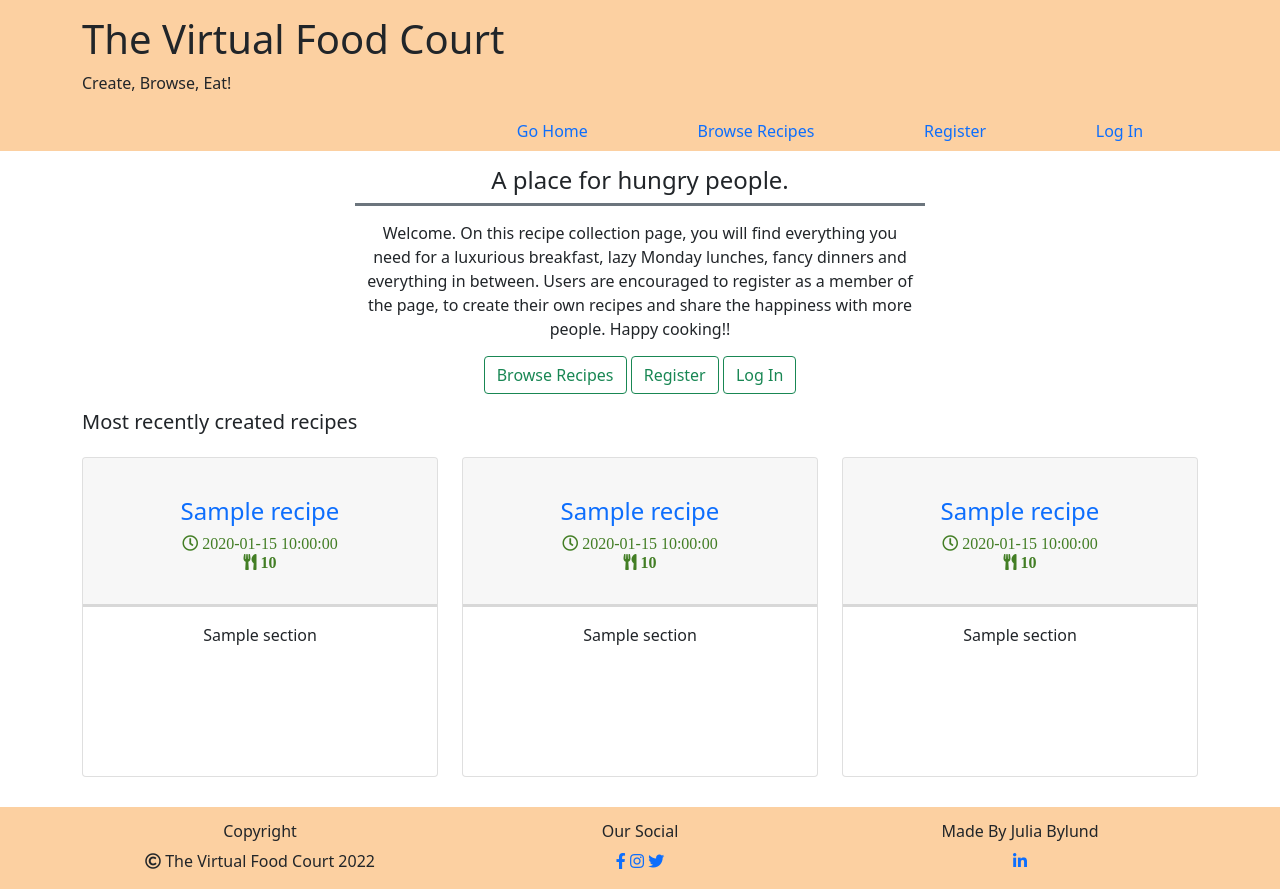
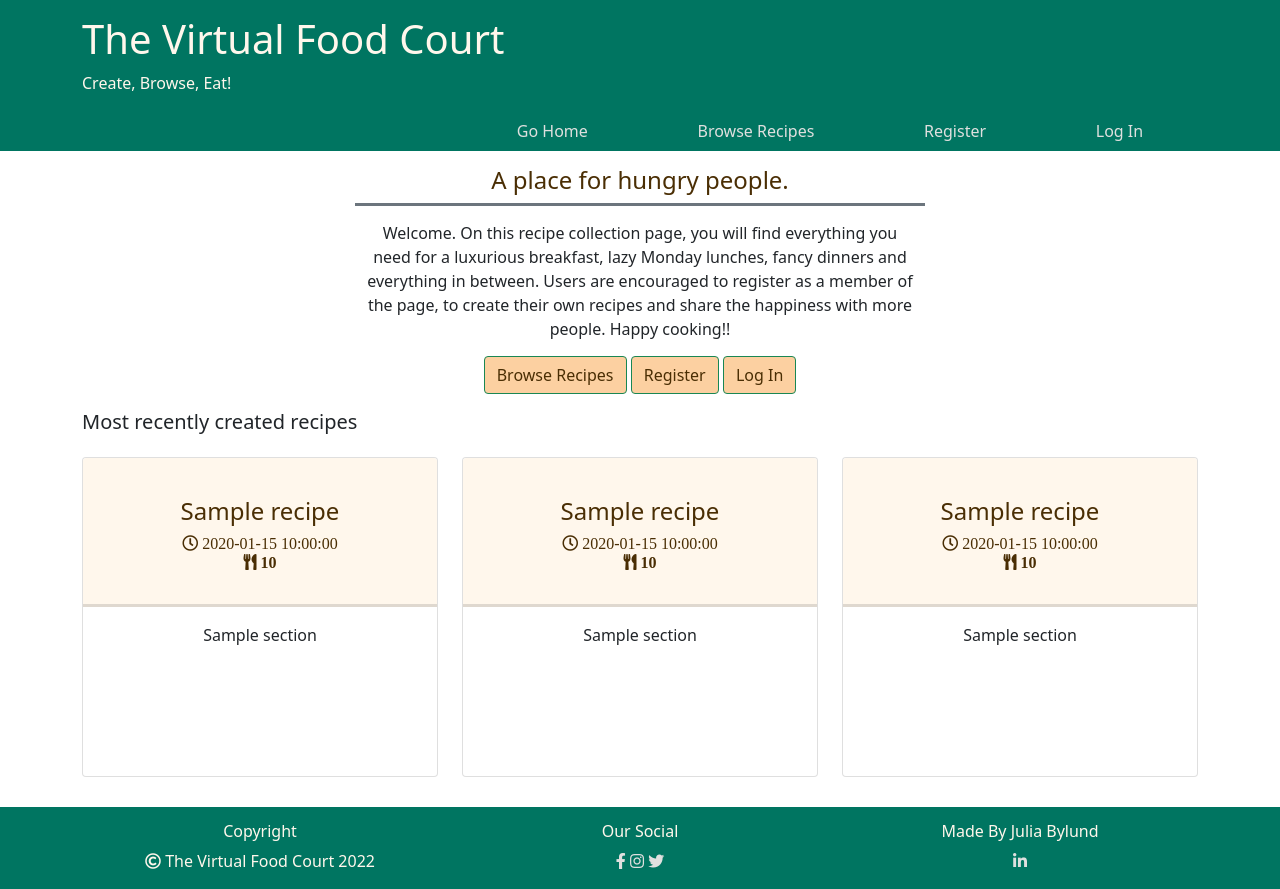
Before and after one commit to Code-Institute-Submissions/JuliaByl-the-virtual-food-court, a Flask app: page / in a window 1280 px wide. Run offline with Flask 2, Linux system fonts and the light colour scheme; a database or web service that is not in the repository returns one stand-in record (Sample ...); some libraries are stand-ins or nearby versions.

Commit message:
change page colors

```diff
--- a/static/css/style.css
+++ b/static/css/style.css
@@ -1,18 +1,42 @@
 /* colors */
 header, footer {
-    background-color: #FCD0A1;
+    background-color: #007561;
+    color: #FFF7EC;
 }
 
-.card-details {
-    color: #437E25;
+.card-header {
+    background-color: #FFF7EC;
 }
 
 .main-container {
-    background-color: #A1CDFC;
+    background-color: #FFF7EC;
+
 }
 
 .main-container .card {
     background-color: rgba(255, 255, 255, 0.5);
+}
+
+.nav-link, .nav-item, a i {
+    color: #DFE0DF;
+}
+
+.nav-link:hover, .nav-item:hover a i:hover {
+    color: #FCD0A1;
+}
+
+.fa-clock, .fa-utensils, h4 {
+    color: #4A2E04;
+}
+
+.btn-info, .page-description .btn:hover {
+    background-color: #8ED5B4;
+    color: #ffff;
+}
+
+.btn-info:hover, .page-description .btn {
+    background-color: #FCD0A1;
+    color: #4A2E04;
 }
 
 /* Headers, footer and main navbars */
--- a/templates/home.html
+++ b/templates/home.html
@@ -60,7 +60,7 @@
                                 </h6>
                             </a>
                         </div>
-                        <div class="card-body text-truncate">
+                        <div class="card-body">
                             <p class="card-text">{{ recipes[i].how_to|join(" - ") }}</p>
                         </div>
                     </div>
```
